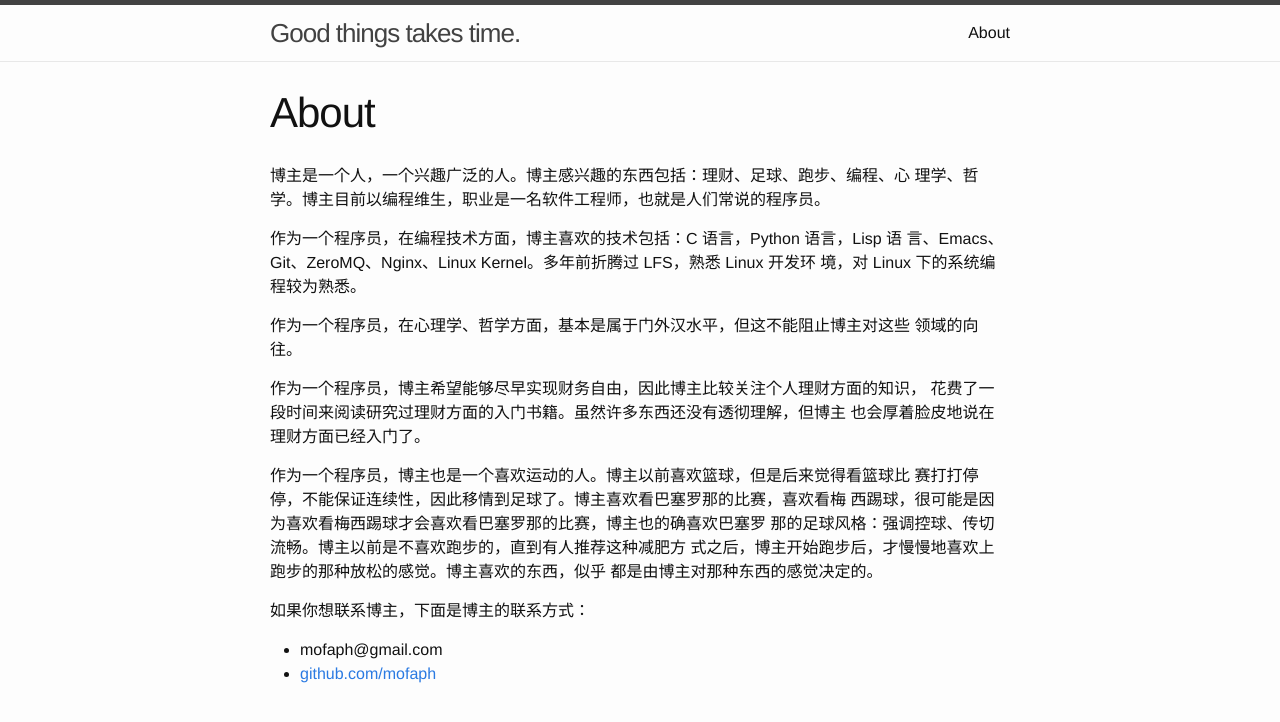
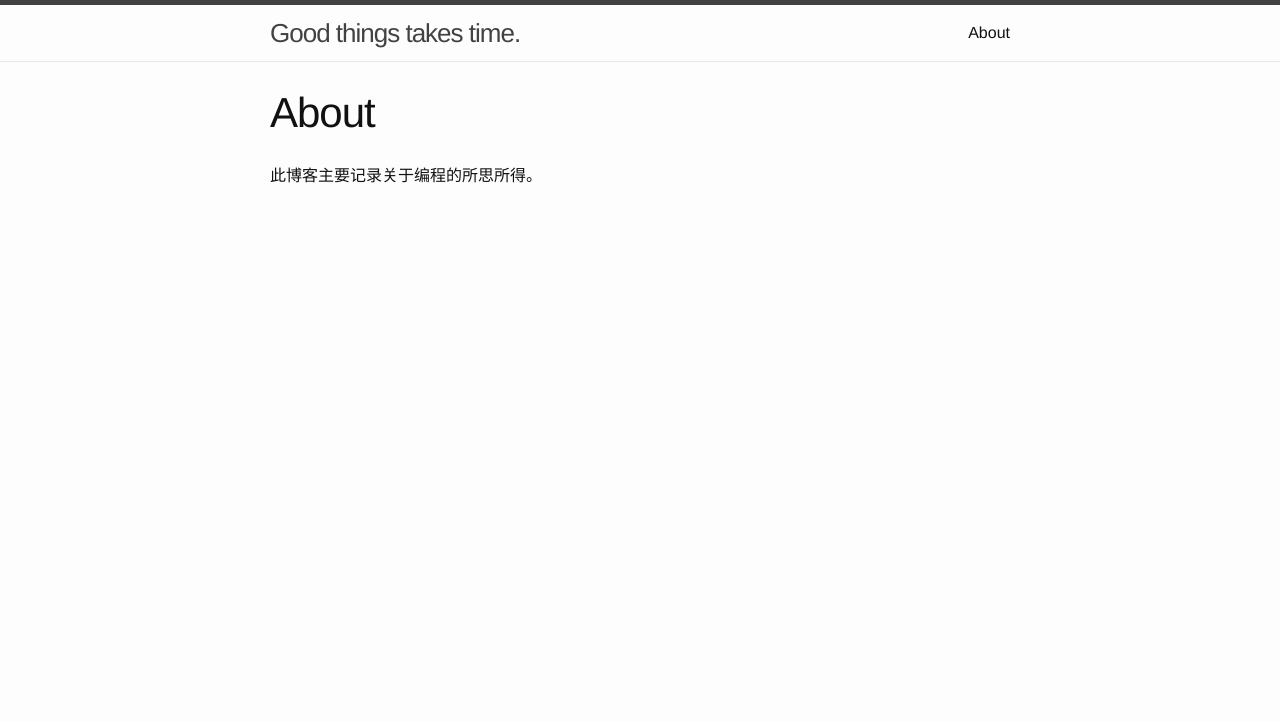
Before and after one commit to mofaph/mofaph.github.io, a Jekyll site: the page built from about.md, in a window 1280 px wide. Shown: the top 722 px of the page. Built offline with Jekyll 4.4.1, drawn with Linux system fonts in a browser that asks for light colours; Markdown is read by kramdown in place of the engine named in the settings.

Commit message:
*** empty log message ***

```diff
--- a/about.md
+++ b/about.md
@@ -4,30 +4,4 @@ title: About
 permalink: /about/
 ---
 
-博主是一个人，一个兴趣广泛的人。博主感兴趣的东西包括：理财、足球、跑步、编程、心
-理学、哲学。博主目前以编程维生，职业是一名软件工程师，也就是人们常说的程序员。
-
-作为一个程序员，在编程技术方面，博主喜欢的技术包括：C 语言，Python 语言，Lisp 语
-言、Emacs、Git、ZeroMQ、Nginx、Linux Kernel。多年前折腾过 LFS，熟悉 Linux 开发环
-境，对 Linux 下的系统编程较为熟悉。
-
-作为一个程序员，在心理学、哲学方面，基本是属于门外汉水平，但这不能阻止博主对这些
-领域的向往。
-
-作为一个程序员，博主希望能够尽早实现财务自由，因此博主比较关注个人理财方面的知识，
-花费了一段时间来阅读研究过理财方面的入门书籍。虽然许多东西还没有透彻理解，但博主
-也会厚着脸皮地说在理财方面已经入门了。
-
-作为一个程序员，博主也是一个喜欢运动的人。博主以前喜欢篮球，但是后来觉得看篮球比
-赛打打停停，不能保证连续性，因此移情到足球了。博主喜欢看巴塞罗那的比赛，喜欢看梅
-西踢球，很可能是因为喜欢看梅西踢球才会喜欢看巴塞罗那的比赛，博主也的确喜欢巴塞罗
-那的足球风格：强调控球、传切流畅。博主以前是不喜欢跑步的，直到有人推荐这种减肥方
-式之后，博主开始跑步后，才慢慢地喜欢上跑步的那种放松的感觉。博主喜欢的东西，似乎
-都是由博主对那种东西的感觉决定的。
-
-如果你想联系博主，下面是博主的联系方式：
-
-* mofaph@gmail.com
-* [github.com/mofaph][github]
-
-[github]: https://www.github.com/mofaph
+此博客主要记录关于编程的所思所得。
```
